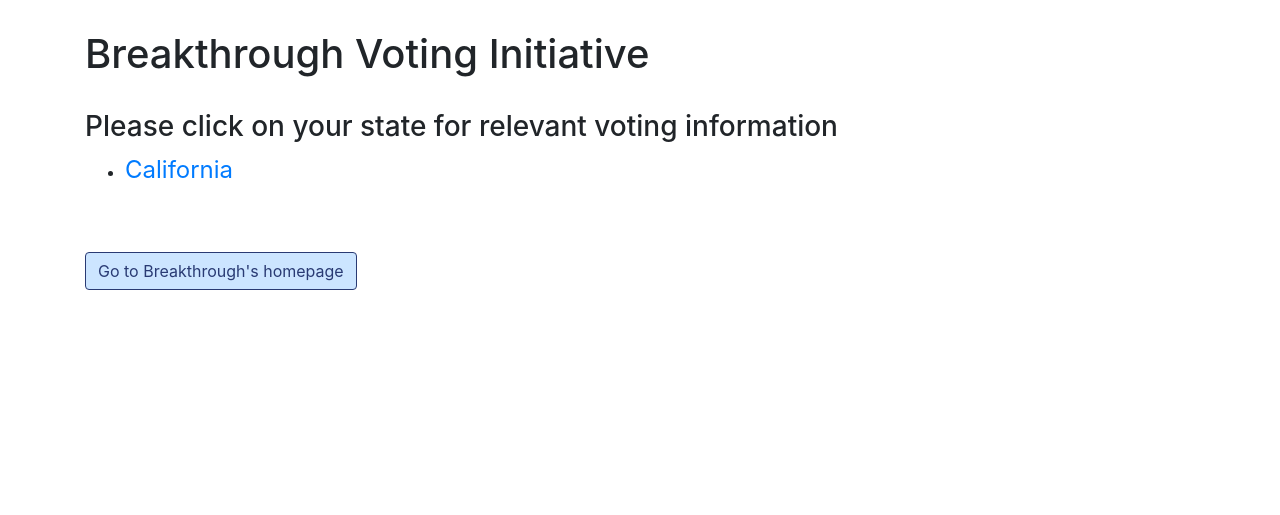
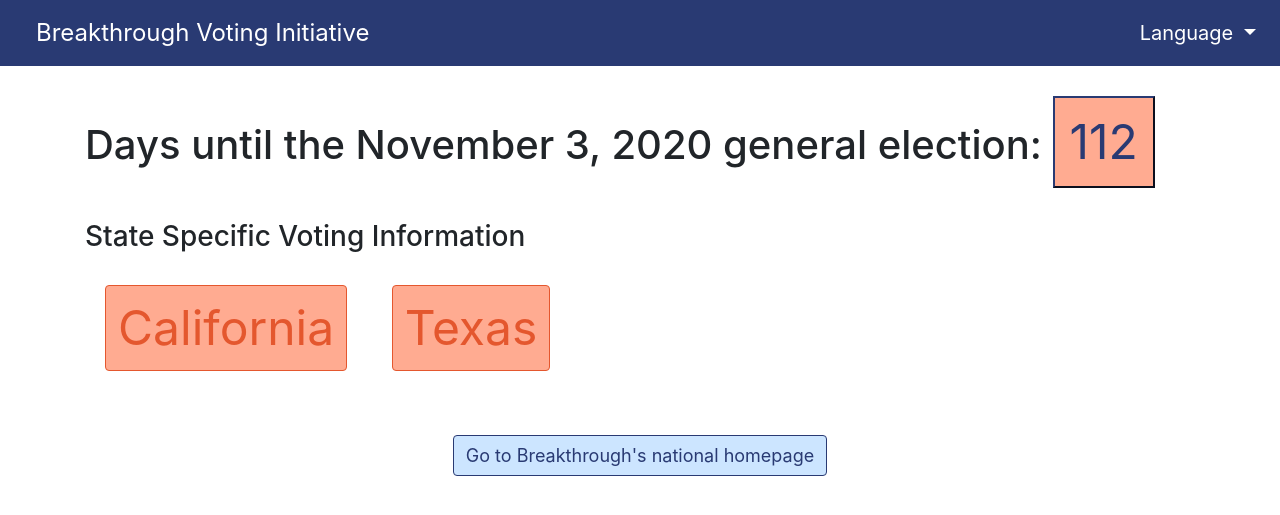
Before and after one commit to kwheelan/Breakthrough, a Flask app: page /landing-page in a window 1280 px wide. Shown: the top 515 px of the page. Run offline with Flask 2, Linux system fonts and the light colour scheme; some libraries are stand-ins or nearby versions.

Commit message:
edited landing page

```diff
--- a/application.py
+++ b/application.py
@@ -2,7 +2,9 @@ import os
 
 from flask import Flask, render_template, request, session
 import requests
+
 from formTools import *
+from datetime import date
 
 app = Flask(__name__)
 app.secret_key = '1k93khlj15jK'
@@ -107,7 +109,9 @@ def index():
 
 @app.route('/landing-page')
 def land():
-    return render_template("index.html")
+    election = date(2020, 11, 3)
+    days_to_election = max(0, (election - date.today()).days)
+    return render_template("index.html", langs = ['ch', 'sp'], days_to_election = days_to_election)
 
 #Home
 @app.route("/<lang>/<state>/home")
--- a/static/stylesheets/style.css
+++ b/static/stylesheets/style.css
@@ -63,15 +63,11 @@
   color: #e4572e;
 }
 
-.btn-index {
-  background-color: #FA7921;
-  border-color: white;
-  color: white;
-}
-
-.btn-index:hover {
+.btn-index, .btn-index:disabled {
+  background-color: #ffab91;
+  border-color: #293A73;
   color: #293A73;
-  border-color: #293A73;
+  padding: 15px;
 }
 
 /* forms */
--- a/templates/CA/english/home.html
+++ b/templates/CA/english/home.html
@@ -23,7 +23,7 @@
     Due to the Covid-19 pandemic, <strong>all registered California residents will receive a mail-in ballot for the November 3, 2020 general election.</strong>
     <br><br>The registration deadline for the general election is
     <strong>October 19, 2020</strong>. For more information about important dates
-    <a href="{{ url_for('faqs', state=state, lang=lang)}}" class = "faqLink">see FAQS</a>.
+    <a href="{{ url_for('faqs', state=state, lang=lang)}}" class = "faqLink">see FAQs</a>.
     </font>
   </p>
 </div>
--- a/templates/index.html
+++ b/templates/index.html
@@ -1,4 +1,7 @@
 <!doctype html>
+
+{% set page = 'index' %}
+
 <html lang="en">
   <head>
     {% block head %}
@@ -29,27 +32,75 @@
   </head>
 
   <body>
+
+    <!-- Nav bar -->
+    <nav class="navbar navbar-expand-md sticky-top" style ="background-color: #293A73;">
+      <button class="navbar-toggler" type="button" data-toggle="collapse" data-target=".navbar-collapse" aria-controls="navbarNavAltMarkup" aria-expanded="false" aria-label="Toggle navigation">
+        <span class="navbar-toggler-icon">
+          <img src="{{ url_for('static', filename='images/menu_icon.png') }}" alt="Menu" height=35px width=40px style = "margin-top: -2px; margin-left: -5px">
+        </span>
+      </button>
+      <div class="collapse navbar-collapse" id="navbarNavAltMarkup">
+        <font color=white size=5 style = "margin-left: 20px"> Breakthrough Voting Initiative </font>
+        <ul class="navbar-nav ml-auto">
+          <li class="nav-item dropdown">
+          <a class="nav-link dropdown-toggle" id="navbarDropdown" role="button" data-toggle="dropdown" aria-haspopup="true" aria-expanded="false">
+            Language
+          </a>
+          <div class="dropdown-menu dropdown-menu-right" aria-labelledby="navbarDropdown">
+            <a class="dropdown-item" href="#"><font color=black>English</font></a>
+            <div class="dropdown-divider"></div>
+            {% if 'sp' in langs %}
+            <a class="dropdown-item" href="{{ url_for(page, state=state, lang='sp' )}}"><font color=black>Español | Spanish</font></a>
+            {% endif %}
+            {% if 'ch' in langs %}
+            <a class="dropdown-item" href="{{ url_for(page, state=state, lang='en')}}"><font color=black>中文 | Chinese</font></a>
+            {% endif %}
+          </div>
+          </li>
+        </ul>
+      </div>
+    </nav>
+
+
+
     <div class = "container">
       <h1 style= "margin-top: 30px;">
-        Breakthrough Voting Initiative
+        Days until the November 3, 2020 general election:
+        <button class = "btn-index" disabled>
+          <font size = 10>
+          {{ days_to_election }}
+        </font>
+        </button>
       </h1>
+
       <br>
       <h3>
-        Please click on your state for relevant voting information
+        State Specific Voting Information
       </h3>
-      <ul>
-        <li>
-          <a href="{{ url_for('home', state="ca", lang="en")}}">
-            <font size = 5>California</font>
+      <br>
+      <p align = left >
+          <a href="{{ url_for('home', state="ca", lang="en")}}" style = "padding: 20px" >
+            <button class="btn btn-big">
+              <font size = 8 >California</font>
+            </button>
           </a>
-        </li>
-      </ul>
+          <a href="{{ url_for('home', state="ca", lang="en")}}" style = "padding: 20px">
+            <button class="btn btn-big">
+              <font size = 8 >Texas</font>
+            </button>
+          </a>
+      </p>
       <br> <br>
-      <a href="https://www.breakthroughcollaborative.org/">
+      <p align=center>
+      <a href="https://www.breakthroughcollaborative.org/" align=center>
         <button class="btn btn-custom">
-          Go to Breakthrough's homepage
+          <font size= 4>
+            Go to Breakthrough's national homepage
+          </font>
         </button>
       </a>
+      </p>
     </div>
   </body>
 
```
Also changed, not shown: templates/layout.html (+4 -4 lines), templates/layout_spanish.html (+8 -3 lines).
